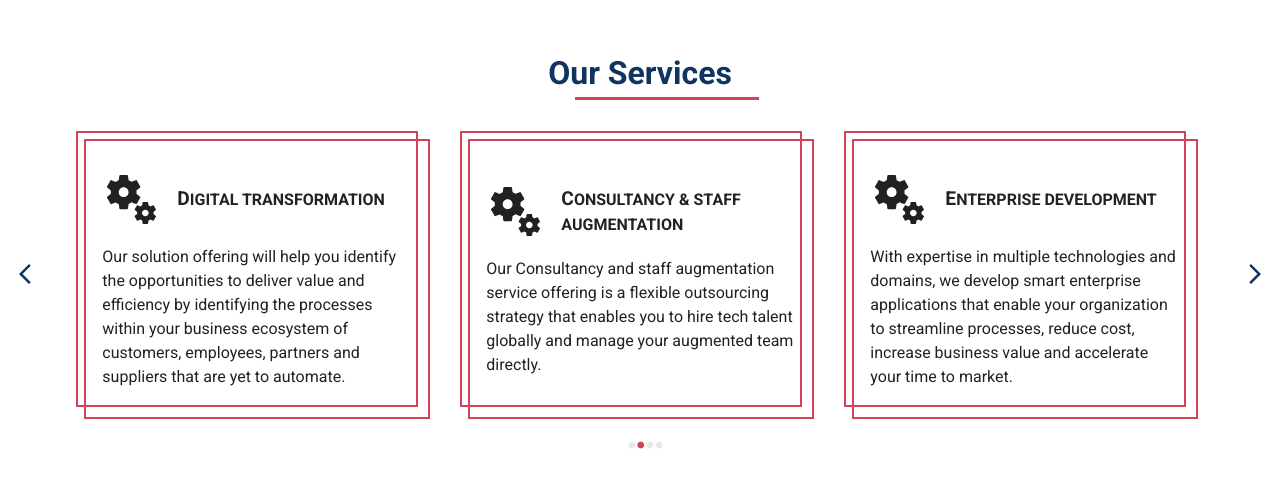
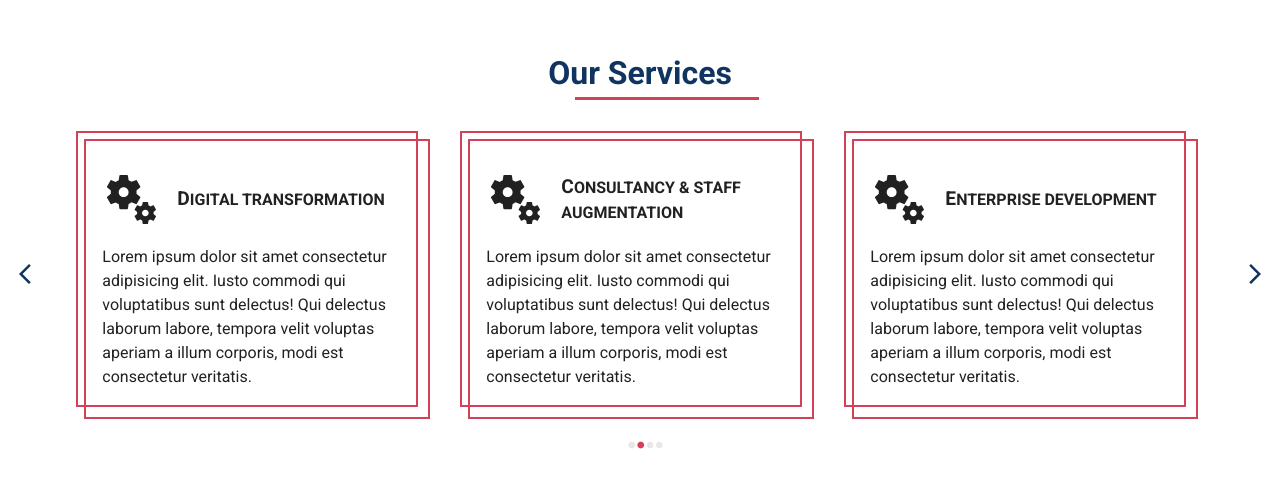
Before and after one commit to Iam-tomiwa/buylikechallenge, a React (Create React App) app: page /carousel in a window 1280 px wide. Shown: the part 182-670 px from the top of the page. Built offline with nearby package versions, Linux system fonts and the light colour scheme.

Commit message:
finished project

```diff
--- a/src/pages/Carousel/index.jsx
+++ b/src/pages/Carousel/index.jsx
@@ -8,19 +8,19 @@ import ArrowBackIosNewOutlinedIcon from "@mui/icons-material/ArrowBackIosNewOutl
 import ArrowForwardIosOutlinedIcon from "@mui/icons-material/ArrowForwardIosOutlined";
 const services = [
   {
-    text: `At Surpaxx Technology, our innovated solutions are scalable and flexible enough that even small businesses can afford to use and reap the rewards of a diligent and efficient organization.`,
+    text: `Lorem ipsum dolor sit amet consectetur adipisicing elit. Iusto commodi qui voluptatibus sunt delectus! Qui delectus laborum labore, tempora velit voluptas aperiam a illum corporis, modi est consectetur veritatis.`,
     title: "Innovative Solutions",
   },
   {
-    text: `Our solution offering will help you identify the opportunities to deliver value and efficiency by identifying the processes within your business ecosystem of customers, employees, partners and suppliers that are yet to automate.`,
+    text: `Lorem ipsum dolor sit amet consectetur adipisicing elit. Iusto commodi qui voluptatibus sunt delectus! Qui delectus laborum labore, tempora velit voluptas aperiam a illum corporis, modi est consectetur veritatis.`,
     title: "Digital Transformation",
   },
   {
-    text: `Our Consultancy and staff augmentation service offering is a flexible outsourcing strategy that enables you to hire tech talent globally and manage your augmented team directly.`,
+    text: `Lorem ipsum dolor sit amet consectetur adipisicing elit. Iusto commodi qui voluptatibus sunt delectus! Qui delectus laborum labore, tempora velit voluptas aperiam a illum corporis, modi est consectetur veritatis.`,
     title: "Consultancy & Staff Augmentation",
   },
   {
-    text: `With expertise in multiple technologies and domains, we develop smart enterprise applications that enable your organization to streamline processes, reduce cost, increase business value and accelerate your time to market.`,
+    text: `Lorem ipsum dolor sit amet consectetur adipisicing elit. Iusto commodi qui voluptatibus sunt delectus! Qui delectus laborum labore, tempora velit voluptas aperiam a illum corporis, modi est consectetur veritatis.`,
     title: "Enterprise Development",
   },
 ];
```
